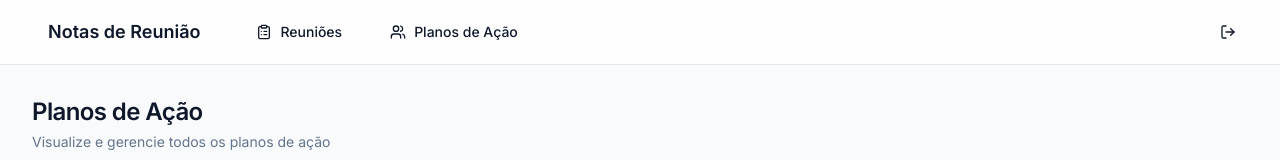
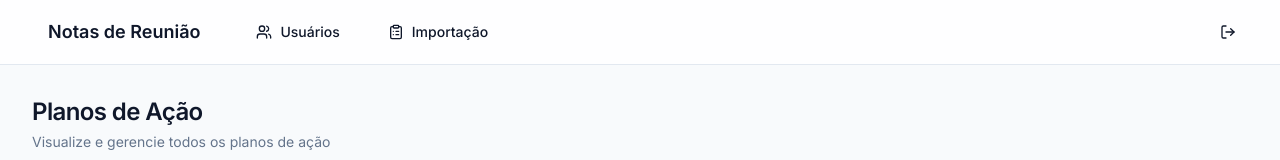
Before and after one commit to anthonydaros/meeting-notes-manager, a React (Vite) app: page / in a window 1280 px wide. Shown: the top 160 px of the page. Built offline with nearby package versions, Linux system fonts and the light colour scheme.

Commit message:
Update navigation menu buttons
Updated the labels of the "Reuniões" and "Planos de Ação" buttons in the navigation menu.

```diff
--- a/src/components/layout/navbar.tsx
+++ b/src/components/layout/navbar.tsx
@@ -23,16 +23,16 @@ export function Navbar() {
               className="flex items-center gap-2"
               onClick={() => navigate("/meetings")}
             >
-              <ClipboardList size={18} />
-              <span>Reuniões</span>
+              <Users size={18} />
+              <span>Usuários</span>
             </Button>
             <Button
               variant="ghost"
               className="flex items-center gap-2"
               onClick={() => navigate("/action-plans")}
             >
-              <Users size={18} />
-              <span>Planos de Ação</span>
+              <ClipboardList size={18} />
+              <span>Importação</span>
             </Button>
           </div>
         </div>
```
